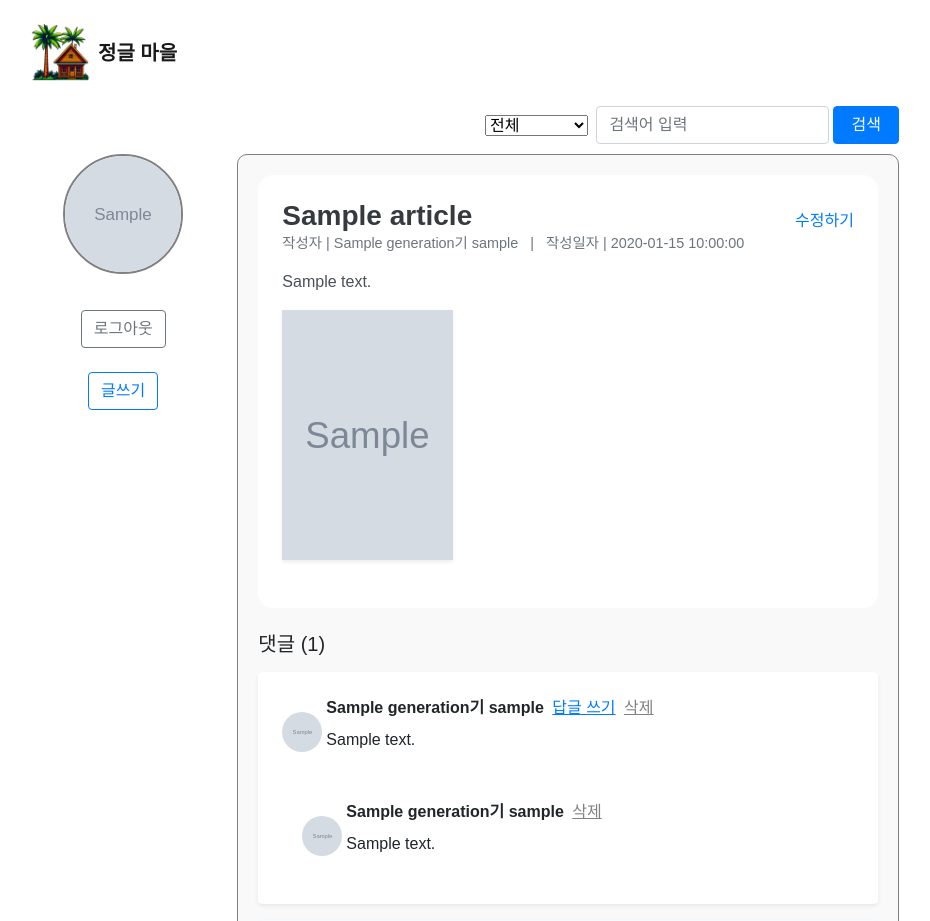
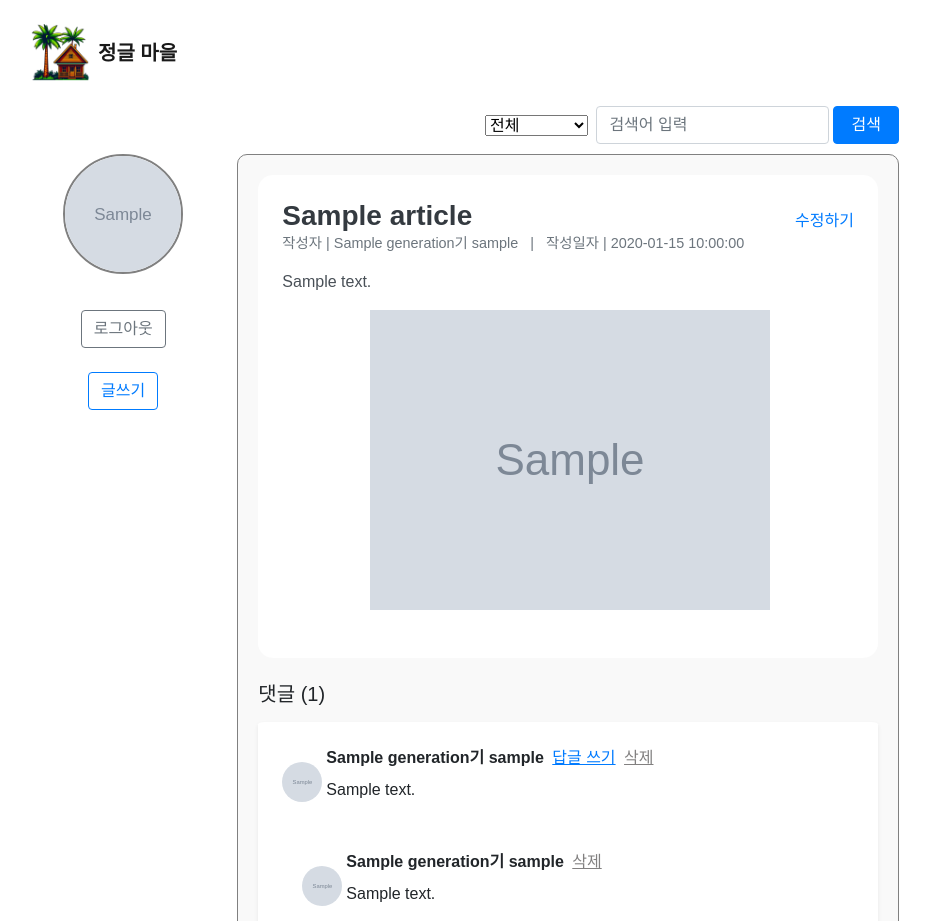
Before and after one commit to Zepelown/Jungle_Village, a Flask app: template templates/article_detail.html in a window 1280 px wide. Shown: the top 921 px of the page, without its empty margins (191-1121 px from the left). Run offline with Flask 3, Linux system fonts and the light colour scheme; the template is opened without the code that fills it: most values are stand-ins (such as "Sample title", 1, 10 or a date in 2020); grey boxes marked "Sample" are stand-in pictures; some libraries are stand-ins or nearby versions.

Commit message:
style: 상세 페이지 이미지 수평 스크롤 추가

```diff
--- a/templates/article_detail.html
+++ b/templates/article_detail.html
@@ -185,14 +185,10 @@
 
         {% if article['images'] %}
         <div class="article-images mb-4">
-            <div class="row row-cols-1 row-cols-sm-2 row-cols-md-3 g-3">
+            <div class="d-flex justify-content-start" style="overflow-x: auto; white-space: nowrap;">
                 {% for image in article['images'] %}
-                <div class="col">
-                    <div class="image-card rounded-3 overflow-hidden shadow-sm">
-                        <img src="{{ image }}" class="img-fluid" alt="Article Image"
-                            style="object-fit: cover; height: 250px;">
-                    </div>
-                </div>
+                <img src="{{ image }}" class="img-fluid me-2 ml-1" alt="Article Image"
+                    style="height: auto; object-fit: contain; max-height: 300px; width: 100%;">
                 {% endfor %}
             </div>
         </div>
```
